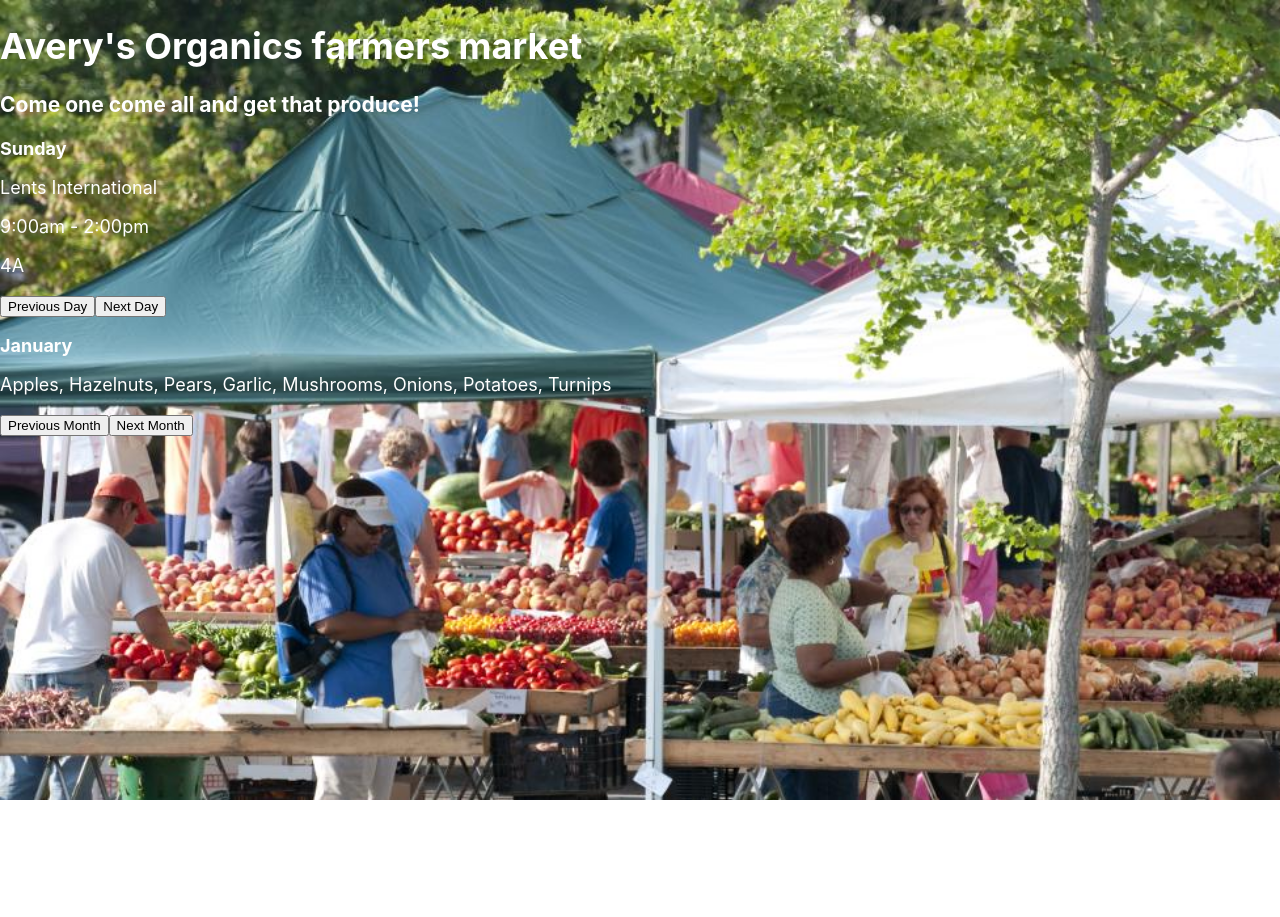
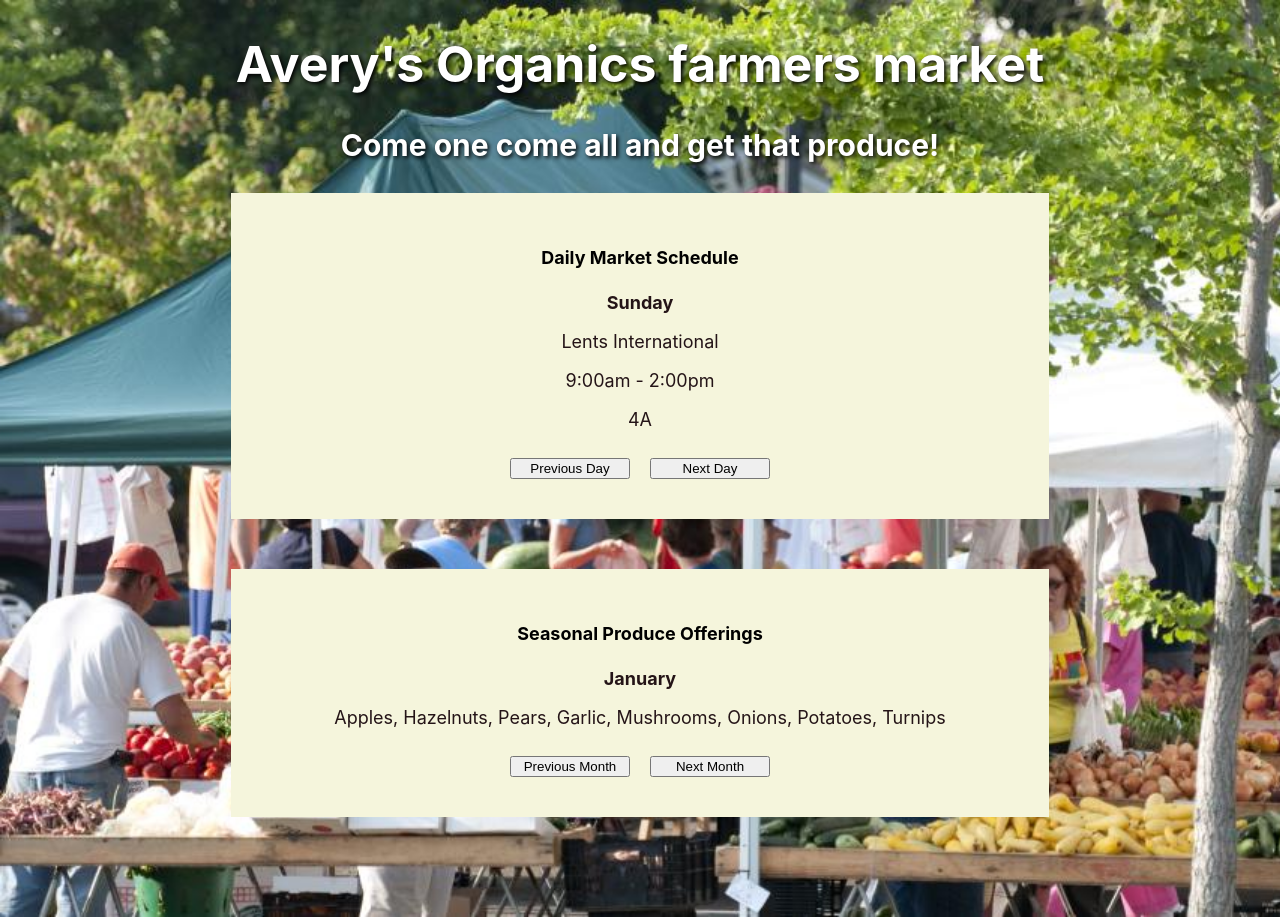
Before and after one commit to jmlden36/farmers-market, a React (Create React App) app: page / in a window 1280 px wide. Before the commit the page ends 800 px from the top, so only its background shows below. Built offline with nearby package versions, Linux system fonts and the light colour scheme.

Commit message:
Add more styling in css
Co-authored-by: Morgan Waites <morgan.waites@gmail.com>
Co-authored-by: Katie Pundt <kzpundt@gmail.com>
Co-Authored-by: Matt Luker <jamesmattluker@gmail.com>

```diff
--- a/src/components/DayControl.js
+++ b/src/components/DayControl.js
@@ -72,8 +72,10 @@ class DayControl extends React.Component {
     booth={marketSchedule[index].booth}/>
     return (
       <React.Fragment>
+        <div id="day-box">
+        <h4>Daily Market Schedule</h4>
         {currentlyVisibleState}
-        <div>
+
         {index===0 ?  <button inactive>Previous Day</button>  : <button onClick={this.handleClickDayPrev}>Previous Day</button> }
         {index===5 ? <button onClick={this.resetDay}>Next</button> : <button onClick={this.handleClickDayNext}>Next Day</button> }
         </div>
--- a/src/components/MonthControl.js
+++ b/src/components/MonthControl.js
@@ -301,8 +301,10 @@ class MonthControl extends React.Component {
     />
     return (
       <React.Fragment>
+         <div id="month-box">
+         <h4>Seasonal Produce Offerings</h4>
         {currentlyVisibleState}
-        <div>
+
         {index===0 ?  <button inactive>Previous Month</button>  : <button onClick={this.handleClickMonthPrev}>Previous Month</button> }
 
         {index===11 ? <button onClick={this.resetMonth}>Next</button> : <button onClick={this.handleClickMonthNext}>Next Month</button> }
--- a/src/index.css
+++ b/src/index.css
@@ -1,5 +1,5 @@
 body {
-  margin: 0;
+  margin-bottom:100px;
   font-family: -apple-system, BlinkMacSystemFont, 'Segoe UI', 'Roboto', 'Oxygen',
     'Ubuntu', 'Cantarell', 'Fira Sans', 'Droid Sans', 'Helvetica Neue',
     sans-serif;
@@ -8,8 +8,17 @@ body {
   font-size: large;
   background-image: url("./img/Farmers_Market_303_1__c01395fa-0ae7-427f-afad-2233b2afadd7.jpg");
   background-repeat: no-repeat;
-  background-size: 100%;
+  background-size: cover;
   color: white;
+  text-align: center;
+}
+#day-box, #month-box{
+  background-color:beige;
+  width:60%;
+  padding:30px;
+  margin-left:auto;
+  margin-right:auto;
+  margin-bottom:50px;
 }
 
 code {
@@ -18,3 +27,27 @@ code {
 
   font-size: larger;
 }
+
+h1{
+  color: white;
+  text-shadow: 2px 2px 4px #000000;
+
+  font-size: 50px;
+}
+h3 {
+  font-size: 30px;
+  text-shadow: 2px 2px 4px #000000;
+}
+
+h4 {
+  color:black;
+}
+
+button{
+  margin: 10px;
+  width:120px;
+}
+
+p {
+  color: rgb(36, 20, 23);
+}
```
